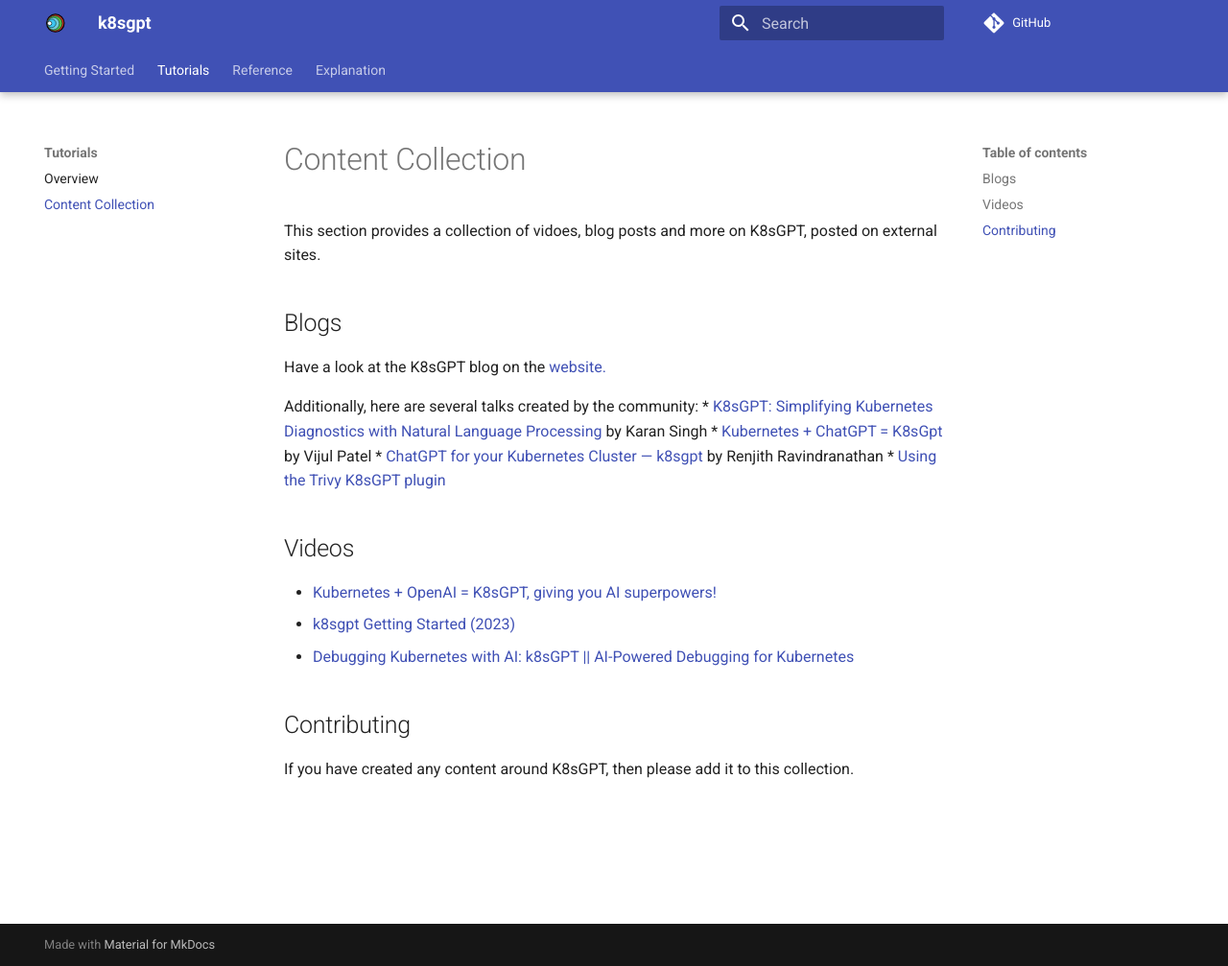
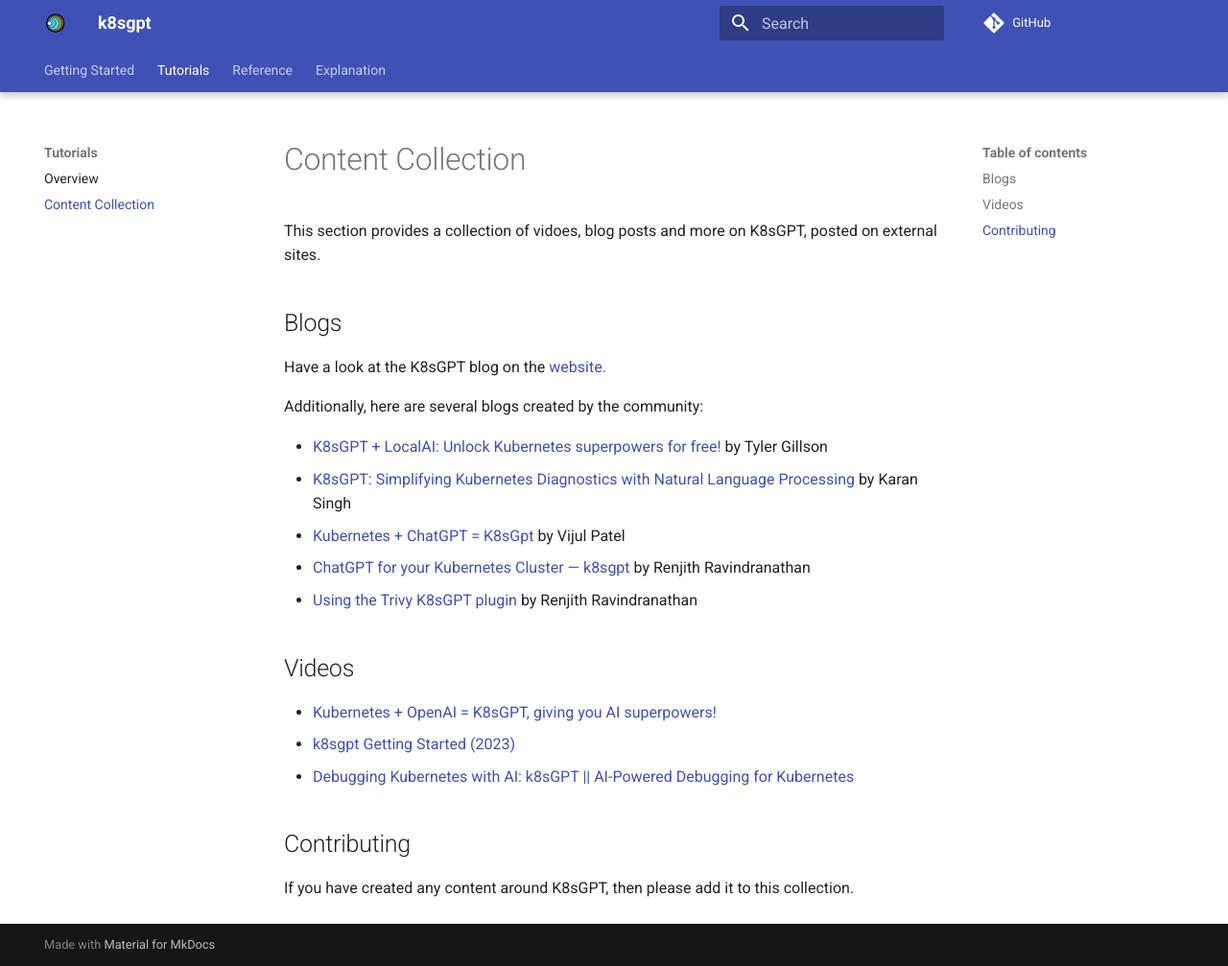
Before and after one commit to k8sgpt-ai/docs, an MkDocs documentation site: the page built from docs/tutorials/content-collection/content-collection.md, in a window 1280 px wide and 1007 px high. Shown: the whole window at 96% size. Built offline with MkDocs 1.6.1 and Material for MkDocs 9.7.7, drawn with Linux system fonts in a browser that asks for light colours; comment, search, counter and statistics services are not loaded.

Commit message:
add blog to content collection
Signed-off-by: Tyler Gillson <tyler.gillson@gmail.com>

```diff
--- a/docs/tutorials/content-collection/content-collection.md
+++ b/docs/tutorials/content-collection/content-collection.md
@@ -5,11 +5,13 @@ This section provides a collection of vidoes, blog posts and more on K8sGPT, pos
 ## Blogs
 Have a look at the K8sGPT blog on the [website.](https://k8sgpt.ai/blog/)
 
-Additionally, here are several talks created by the community:
+Additionally, here are several blogs created by the community:
+
+* [K8sGPT + LocalAI: Unlock Kubernetes superpowers for free!](https://itnext.io/k8sgpt-localai-unlock-kubernetes-superpowers-for-free-584790de9b65) by Tyler Gillson
 * [K8sGPT: Simplifying Kubernetes Diagnostics with Natural Language Processing](https://www.kubetools.io/kubernetes/k8sgpt-simplifying-kubernetes-diagnostics-with-natural-language-processing/) by Karan Singh
 * [Kubernetes + ChatGPT = K8sGpt](https://medium.com/@vijulpatel865/kubernetes-chatgpt-k8sgpt-a9199363dd38) by Vijul Patel
 * [ChatGPT for your Kubernetes Cluster — k8sgpt](https://medium.com/techbeatly/chatgpt-for-your-kubernetes-cluster-k8sgpt-649f2cad1bd5) by Renjith Ravindranathan
-* [Using the Trivy K8sGPT plugin](https://medium.com/techbeatly/k8sgpt-integration-with-aquasec-trivy-22f53c6730bb)
+* [Using the Trivy K8sGPT plugin](https://medium.com/techbeatly/k8sgpt-integration-with-aquasec-trivy-22f53c6730bb) by Renjith Ravindranathan
 
 ## Videos
 
```
